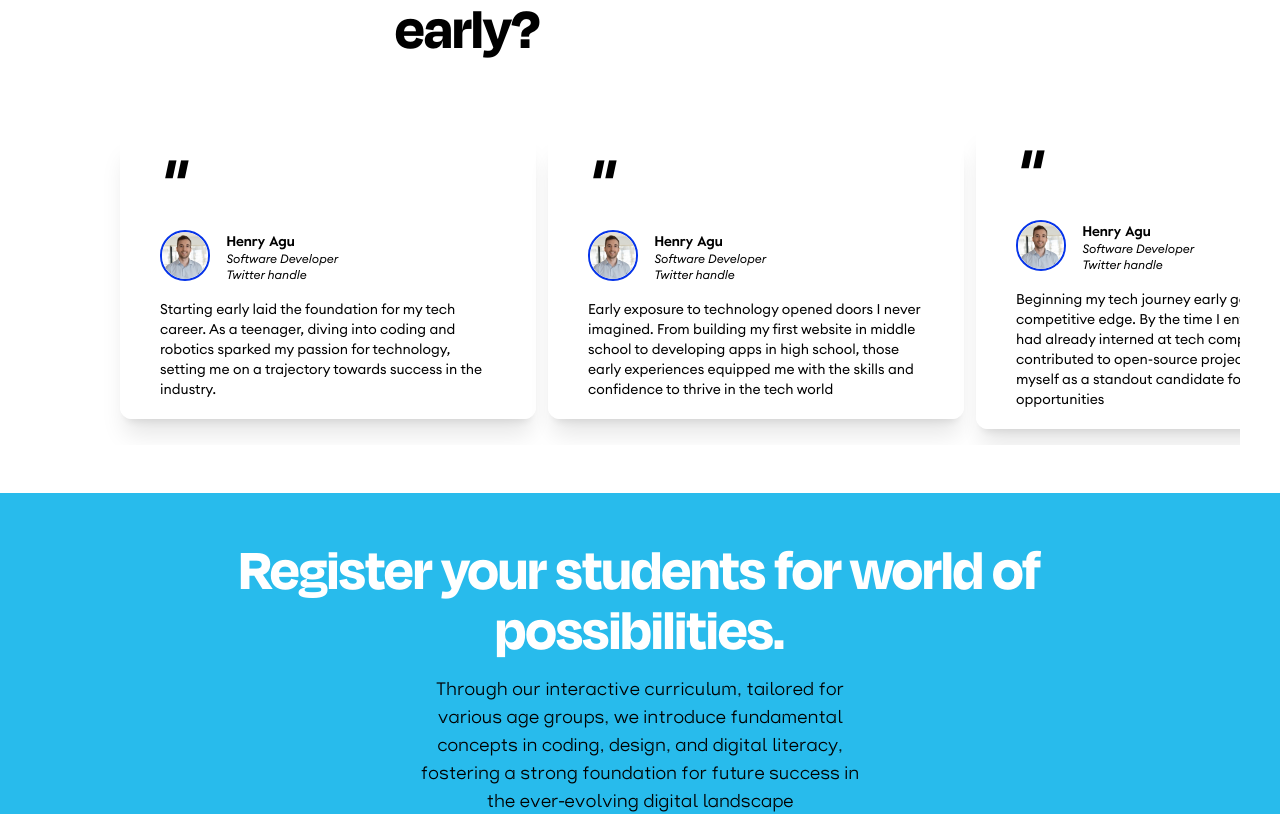
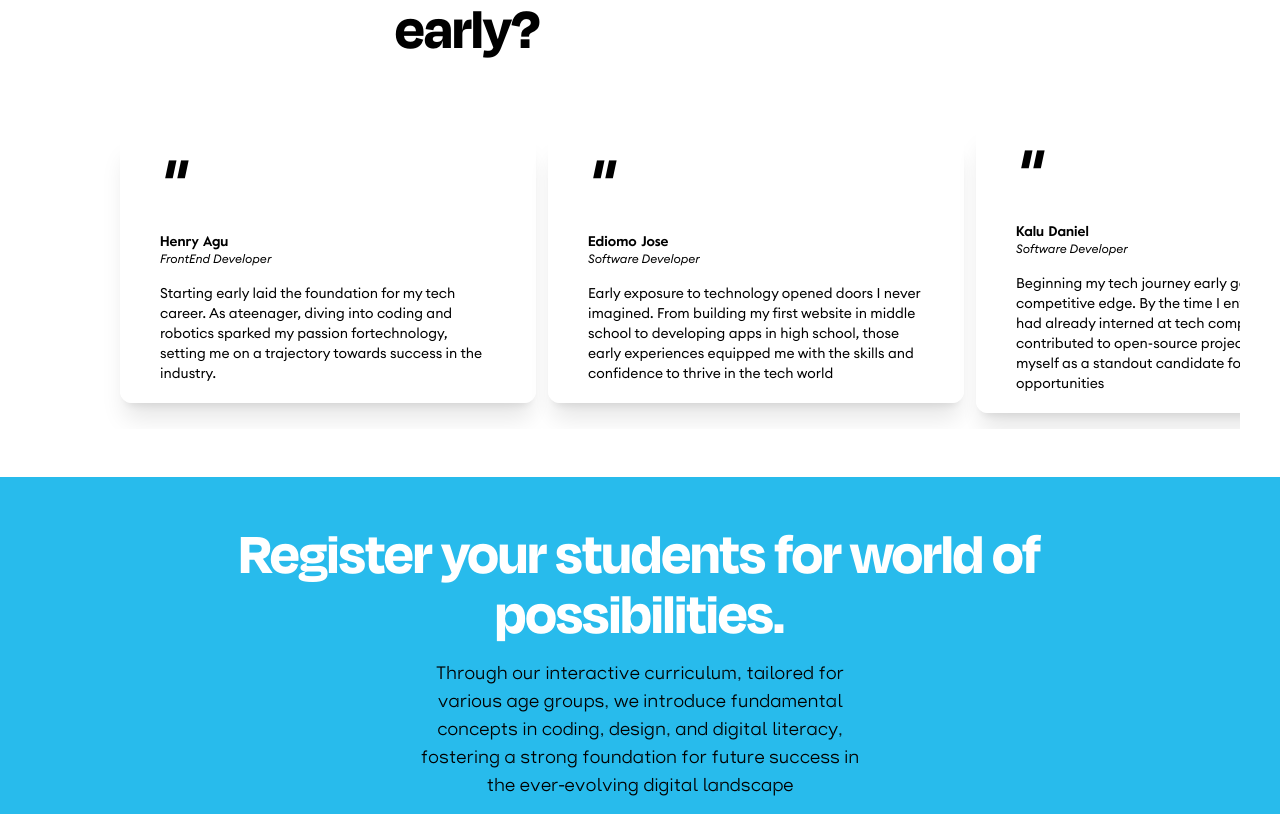
Before and after one commit to CascadeHQ/CascadeHQ-Website, a React (Vite) app in the folder Cascade-Website/: page / in a window 1280 px wide. Shown: the part 8005-8819 px from the top of the page. Built offline with nearby package versions, Linux system fonts and the light colour scheme.

Commit message:
FEAT: testimonial content updated, FIX: key property of footer updated

```diff
--- a/Cascade-Website/src/components/footer/Footer.tsx
+++ b/Cascade-Website/src/components/footer/Footer.tsx
@@ -45,13 +45,13 @@ const Footer = () => {
           className={`font-euclidRegular flex flex-col gap-y-12 md:flex-row lg:flex-row md:justify-between lg:justify-between md:mr-[20%] lg:mr-[20%] px-5 py-10 my-0 mx-auto md:p-12 lg:p-16`}
         >
           <div className="flex flex-col gap-y-2.5">
-            <img src={Logo} alt="Cascade logo" className={`w-[70%]`}/>
+            <img src={Logo} alt="Cascade logo" className={`w-[70%]`} />
           </div>
           <div className="flex flex-col md:flex-row lg:flex-row gap-y-12 md:gap-x-12 lg:gap-x-12">
             <div>
               <h3 className="text-xl lg:text-2xl font-valueBlack">Pages</h3>
-              <div className="flex flex-col gap-y-2.5 mt-2">
-                {pageLinks.map((page) => (
+              {pageLinks.map((page, index) => (
+                <div className="flex flex-col gap-y-2.5 mt-2" key={index}>
                   <NavLink to={page.link}>
                     <p className="font-valueMedium flex items-center gap-x-1 text-sm lg:text-base font-medium">
                       <img
@@ -62,13 +62,13 @@ const Footer = () => {
                       {page.page}
                     </p>
                   </NavLink>
-                ))}
-              </div>
+                </div>
+              ))}
             </div>
             <div>
               <h3 className="text-xl lg:text-2xl font-valueBlack">Resources</h3>
-              <div className="flex flex-col gap-y-2.5 mt-2">
-                {resourcesLink.map((resource) => (
+              {resourcesLink.map((resource, index) => (
+                <div className="flex flex-col gap-y-2.5 mt-2" key={index}>
                   <NavLink to={resource.link}>
                     <p className="font-valueMedium flex items-center gap-x-1 text-sm lg:text-base font-medium">
                       <img
@@ -79,13 +79,15 @@ const Footer = () => {
                       {resource.page}
                     </p>
                   </NavLink>
-                ))}
-              </div>
+                </div>
+              ))}
             </div>
           </div>
         </div>
         <div className="bg-brandBlue5x p-5 text-center">
-          <p className="font-valueRegular text-white text-sm lg:text-base">With Love from Cascade, 2023. All rights researved.</p>
+          <p className="font-valueRegular text-white text-sm lg:text-base">
+            With Love from Cascade, 2023. All rights researved.
+          </p>
         </div>
       </footer>
     </>
--- a/Cascade-Website/src/pages/home/components/TestimoniesSection.tsx
+++ b/Cascade-Website/src/pages/home/components/TestimoniesSection.tsx
@@ -3,6 +3,38 @@ import Profile from "../images/profile.png";
 // interface Props = {}
 
 const TestimoniesSection = () => {
+  const testimonies = [
+    {
+      author: "Henry Agu",
+      testimony:
+        "Starting early laid the foundation for my tech career. As ateenager, diving into coding and robotics sparked my passion fortechnology, setting me on a trajectory towards success in the industry.",
+      profession: "FrontEnd Developer",
+    },
+    {
+      author: "Ediomo Jose",
+      testimony:
+        "Early exposure to technology opened doors I never imagined. From building my first website in middle school to developing apps in high school, those early experiences equipped me with the skills and confidence to thrive in the tech world",
+      profession: "Software Developer",
+    },
+    {
+      author: "Kalu Daniel",
+      testimony:
+        "Beginning my tech journey early gave me a competitive edge. By the time I entered college, I had already interned at tech companies and contributed to open-source projects, positioning myself as a standout candidate for future opportunities",
+      profession: "Software Developer",
+    },
+    {
+      author: "Philip Anthony",
+      testimony:
+        "Starting early allowed me to make mistakes and learn from them. As a young entrepreneur experimenting with different tech ventures, I gained invaluable insights and resilience that continue to shape my approach to innovation and problem-solving.",
+      profession: "Software Developer",
+    },
+    {
+      author: "Ozor Bryan",
+      testimony:
+        "Early immersion in tech cultivated a lifelong passion for learning. From tinkering with hardware to exploring the latest programming languages, my journey from a young age instilled in me a curiosity and hunger for knowledge that drives me forward every day.",
+      profession: "Software Developer",
+    },
+  ];
   return (
     <>
       <section>
@@ -26,143 +58,27 @@ const TestimoniesSection = () => {
           <section
             className={`flex items-center  py-4 mx-5   gap-3 overflow-x-scroll snap-mandatory snap-x no-scrollbar lg:px-20 lg:mx-10`}
           >
+            {testimonies.map((testimony, index) => (
               <div
                 className={`grid grid-cols-1 gap-4 justify-center items-center w-full  shrink-0   bg-brandWhite1x/80 p-5 px-10 rounded-xl shadow-xl md:w-2/5`}
+                key={index}
               >
                 <p className={`text-6xl font-euclidItalicBold`}>"</p>
                 <div className={`flex gap-4`}>
-                <img
-                  src={Profile}
-                  alt="Cascade: Profile images"
-                  className={`w-[15%] h-[15%] border-2  border-brandBlue1x rounded-full`}
-                />
                   <div>
-                  <p className={`text-md font-valueBold`}>Henry Agu</p>
+                    <p className={`text-md font-valueBold`}>
+                      {testimony.author}
+                    </p>
                     <p className={`text-xxs font-euclidItalic md:text-xs`}>
-                    Software Developer
-                  </p>
-                  <p className={`text-xxs  font-euclidItalic md:text-xs`}>
-                    Twitter handle
+                      {testimony.profession}
                     </p>
                   </div>
                 </div>
                 <p className={`text-xs font-euclidRegular lg:text-sm`}>
-                Starting early laid the foundation for my tech career. As a
-                teenager, diving into coding and robotics sparked my passion for
-                technology, setting me on a trajectory towards success in the
-                industry.
+                  {testimony.testimony}
                 </p>
               </div>
-            <div
-              className={`grid grid-cols-1 gap-4 justify-center items-center   w-full  shrink-0   bg-brandWhite1x/80 p-5 px-10 rounded-xl shadow-xl md:w-2/5`}
-            >
-              <p className={`text-6xl font-euclidItalicBold`}>"</p>
-              <div className={`flex gap-4`}>
-                <img
-                  src={Profile}
-                  alt="Cascade: Profile images"
-                  className={`w-[15%] h-[15%] border-2  border-brandBlue1x rounded-full`}
-                />
-                <div>
-                  <p className={`text-md font-valueBold`}>Henry Agu</p>
-                  <p className={`text-xxs font-euclidItalic md:text-xs`}>
-                    Software Developer
-                  </p>
-                  <p className={`text-xxs  font-euclidItalic md:text-xs`}>
-                    Twitter handle
-                  </p>
-                </div>
-              </div>
-              <p className={`text-xs font-euclidRegular lg:text-sm`}>
-                Early exposure to technology opened doors I never imagined. From
-                building my first website in middle school to developing apps in
-                high school, those early experiences equipped me with the skills
-                and confidence to thrive in the tech world
-              </p>
-            </div>
-            <div
-              className={`grid grid-cols-1 gap-4 justify-center items-center   w-full  shrink-0   bg-brandWhite1x/80 p-5 px-10 rounded-xl shadow-xl md:w-2/5`}
-            >
-              <p className={`text-6xl font-euclidItalicBold`}>"</p>
-              <div className={`flex gap-4`}>
-                <img
-                  src={Profile}
-                  alt="Cascade: Profile images"
-                  className={`w-[15%] h-[15%] border-2  border-brandBlue1x rounded-full`}
-                />
-                <div>
-                  <p className={`text-md font-valueBold`}>Henry Agu</p>
-                  <p className={`text-xxs font-euclidItalic md:text-xs`}>
-                    Software Developer
-                  </p>
-                  <p className={`text-xxs  font-euclidItalic md:text-xs`}>
-                    Twitter handle
-                  </p>
-                </div>
-              </div>
-              <p className={`text-xs font-euclidRegular lg:text-sm`}>
-                Beginning my tech journey early gave me a competitive edge. By
-                the time I entered college, I had already interned at tech
-                companies and contributed to open-source projects, positioning
-                myself as a standout candidate for future opportunities
-              </p>
-            </div>
-            <div
-              className={`grid grid-cols-1 gap-4 justify-center items-center   w-full  shrink-0   bg-brandWhite1x/80 p-5 px-10 rounded-xl shadow-xl md:w-2/5`}
-            >
-              <p className={`text-6xl font-euclidItalicBold`}>"</p>
-              <div className={`flex gap-4`}>
-                <img
-                  src={Profile}
-                  alt="Cascade: Profile images"
-                  className={`w-[15%] h-[15%] border-2  border-brandBlue1x rounded-full`}
-                />
-                <div>
-                  <p className={`text-md font-valueBold`}>Henry Agu</p>
-                  <p className={`text-xxs font-euclidItalic md:text-xs`}>
-                    Software Developer
-                  </p>
-                  <p className={`text-xxs  font-euclidItalic md:text-xs`}>
-                    Twitter handle
-                  </p>
-                </div>
-              </div>
-              <p className={`text-xs font-euclidRegular lg:text-sm`}>
-                Starting early allowed me to make mistakes and learn from them.
-                As a young entrepreneur experimenting with different tech
-                ventures, I gained invaluable insights and resilience that
-                continue to shape my approach to innovation and
-                problem-solving..
-              </p>
-            </div>
-            <div
-              className={`grid grid-cols-1 gap-4 justify-center items-center   w-full  shrink-0   bg-brandWhite1x/80 p-5 px-10 rounded-xl shadow-xl md:w-2/5`}
-            >
-              <p className={`text-6xl font-euclidItalicBold`}>"</p>
-              <div className={`flex gap-4`}>
-                <img
-                  src={Profile}
-                  alt="Cascade: Profile images"
-                  className={`w-[15%] h-[15%] border-2  border-brandBlue1x rounded-full`}
-                />
-                <div>
-                  <p className={`text-md font-valueBold`}>Henry Agu</p>
-                  <p className={`text-xxs font-euclidItalic md:text-xs`}>
-                    Software Developer
-                  </p>
-                  <p className={`text-xxs  font-euclidItalic md:text-xs`}>
-                    Twitter handle
-                  </p>
-                </div>
-              </div>
-              <p className={`text-xs font-euclidRegular lg:text-sm`}>
-                Early immersion in tech cultivated a lifelong passion for
-                learning. From tinkering with hardware to exploring the latest
-                programming languages, my journey from a young age instilled in
-                me a curiosity and hunger for knowledge that drives me forward
-                every day.
-              </p>
-            </div>
+            ))}
           </section>
         </article>
       </section>
```
Lines whose indentation alone changed are shown as unchanged.
